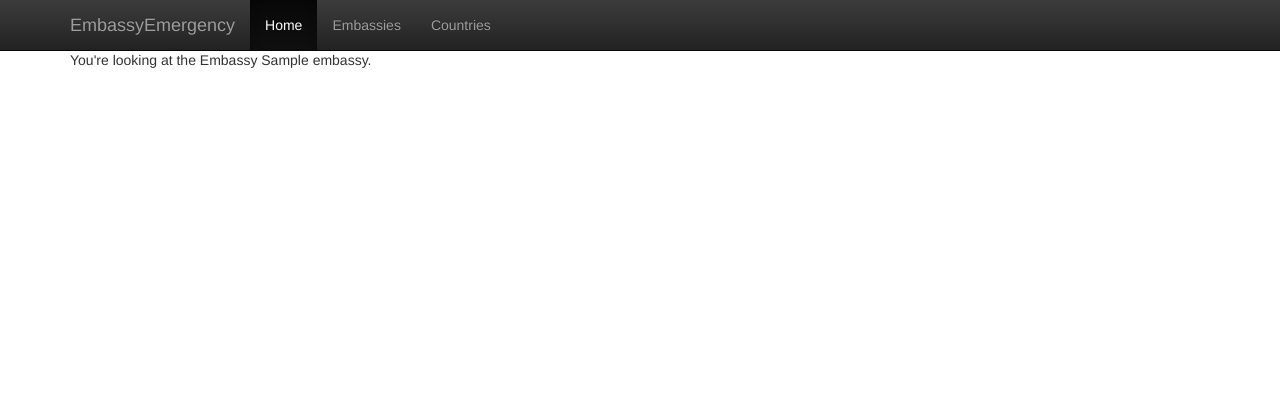
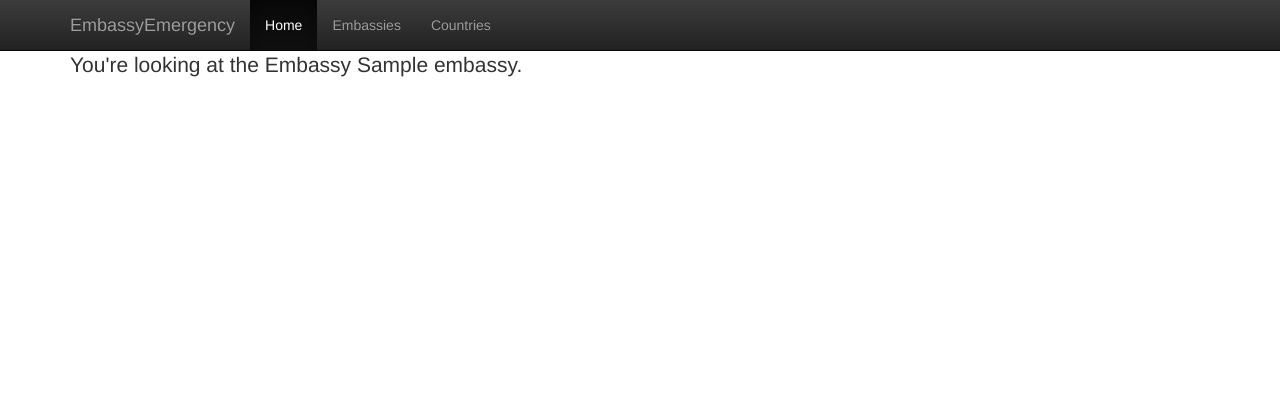
Before and after one commit to dretta/EmbassyEmergency, a Django app: page /1/ in a window 1280 px wide. Shown: the top 420 px of the page. Run offline with Django 3.2, Linux system fonts and the light colour scheme; tables that the repository leaves empty hold one stand-in row (values such as "Sample post"); some libraries are stand-ins or nearby versions.

Commit message:
Fix to CSS index page, minor css to other pages

```diff
--- a/finder/static/css/index.css
+++ b/finder/static/finder/index.css
@@ -1,14 +1,15 @@
 body {
-	padding-top: 50px;
+	margin-top: 50px;
 }
 .welcome {
-	padding: 40px 15px;
+	padding: 40px 15px 20px;
 	text-align: center;
 }
 
-form {
+.form {
     width: 100%;
     text-align: center;
+	padding: 20px 15px 40px;
 }
 .row,
 .col{
--- a/finder/static/css/sticky-footer-navbar.css
+++ b/finder/static/finder/sticky-footer-navbar.css
@@ -6,7 +6,7 @@ html {
 }
 body {
   /* Margin bottom by footer height */
-  margin-bottom: 60px
+  margin-bottom: 50px
 }
 .footer {
   position: absolute;
--- a/finder/templates/finder/base.html
+++ b/finder/templates/finder/base.html
@@ -33,8 +33,8 @@
     <!-- IE10 viewport hack for Surface/desktop Windows 8 bug -->
     <link href="{% static "css/ie10-viewport-bug-workaround.css" %}" rel="stylesheet">
     <!-- Custom styles for this template -->
-    <link href="{% static "css/index.css" %}" rel="stylesheet">
-    <link href="{% static "css/sticky-footer-navbar.css" %}" rel="stylesheet">
+    <link href="{% static "finder/index.css" %}" rel="stylesheet">
+    <link href="{% static "finder/sticky-footer-navbar.css" %}" rel="stylesheet">
 
     <!-- HTML5 shim and Respond.js for IE8 support of HTML5 elements and media queries -->
     <!--[if lt IE 9]>
--- a/finder/templates/finder/country_info.html
+++ b/finder/templates/finder/country_info.html
@@ -3,5 +3,5 @@
 
 {% block content %}
 
-<p>You're looking at the Country {{ country }}.</p>
+<p class="lead">You're looking at the Country {{ country }}.</p>
 {% endblock %}
--- a/finder/templates/finder/embassy_info.html
+++ b/finder/templates/finder/embassy_info.html
@@ -4,5 +4,5 @@
 {% block content %}
 
 
-<p>You're looking at the Embassy {{ embassy }}.</p>
+<p class="lead">You're looking at the Embassy {{ embassy }}.</p>
 {% endblock %}
```
